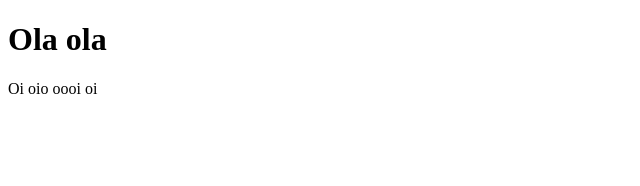
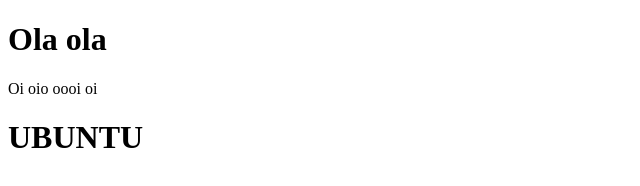
Before and after one commit to miqueiassousa/teste, a plain HTML site: page index.html in a window 1280 px wide. Shown: the whole page, without its empty margins (0-640 px from the left). Drawn offline with Linux system fonts and the light colour scheme.

Commit message:
Envio pelo ubuntu

```diff
--- a/index.html
+++ b/index.html
@@ -9,5 +9,6 @@
     <h1>Ola ola</h1>
 
     <p>Oi oio oooi oi</p>
+    <h1>UBUNTU</h1>
 </body>
 </html>
```
